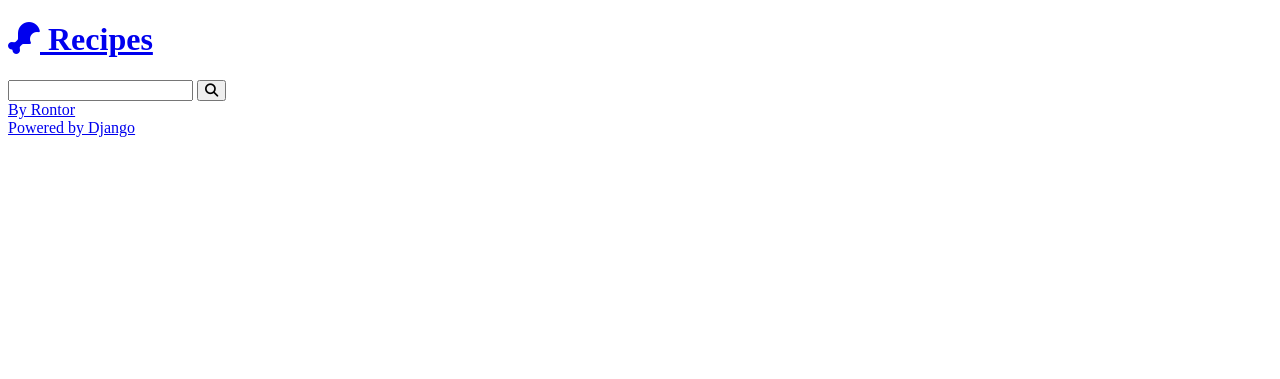
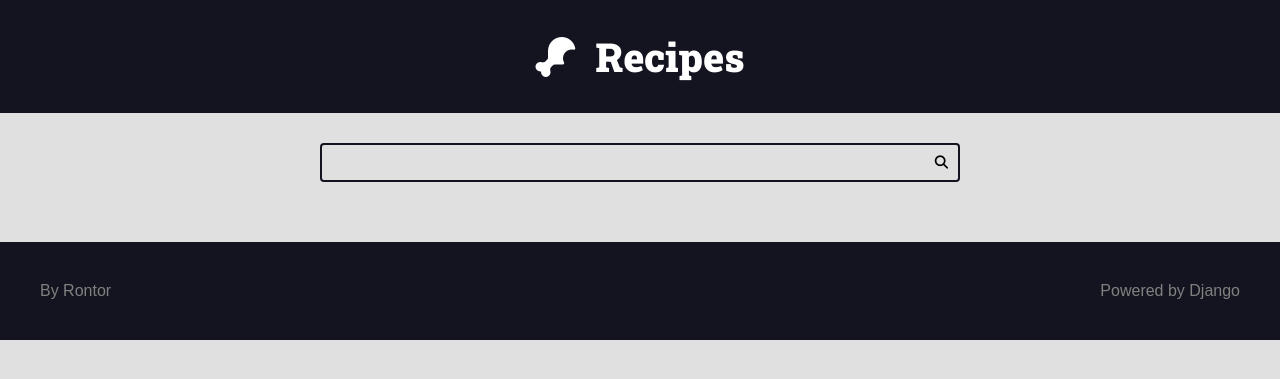
Before and after one commit to RontorG/curso-django-projeto1, a Django app: page / in a window 1280 px wide. Shown: the top 379 px of the page. Run offline with Django 4.2, Linux system fonts and the light colour scheme; data that the repository does not hold is empty.

Commit message:
alterações no css

```diff
--- /dev/null
+++ b/recipes/static/recipes/css/style.css
@@ -0,0 +1,293 @@
+:root {
+	--color-primary: #269fe6;
+	--color-primary-hover: #2086c2;
+	--color-primary-dark: #13141f;
+	--color-primary-dark-hover: #212336;
+	--color-primary-light: #d4ecfa;
+	--color-primary-light-hover: #bdd8e7;
+
+	--color-white: #fff;
+	--color-black: #000;
+
+	--color-dark-text: #444;
+	--color-info-light: #cce5ff;
+	--color-debug-light: #cce5ff;
+	--color-success-light: #d4edda;
+	--color-alert-light: #fff3cd;
+	--color-warning-light: #fff3cd;
+	--color-error-light: #f8d7da;
+
+	--color-info-dark: #4d86c4;
+	--color-debug-dark: #4d86c4;
+	--color-success-dark: #4a9c5d;
+	--color-alert-dark: #927f40;
+	--color-warning-dark: #927f40;
+	--color-error-dark: #da525d;
+
+	--color-gray-0: #f9f9f9;
+	--color-gray-1: #e0e0e0;
+	--color-gray-2: #c7c7c7;
+	--color-gray-3: #aeaeae;
+	--color-gray-4: #959595;
+	--color-gray-5: #7d7d7d;
+	--color-gray-6: #646464;
+	--color-gray-7: #4b4b4b;
+	--color-gray-8: #323232;
+	--color-gray-9: #191919;
+
+	--font-primary: sans-serif;
+	--font-headings: 'Roboto Slab', serif;
+
+	--spacing-gutter-medium: 3rem;
+	--spacing-gutter-large: 4rem;
+}
+
+* {
+	padding: 0;
+	margin: 0;
+	box-sizing: border-box;
+}
+
+html {
+	font-size: 62.5%;
+}
+
+body {
+	font-size: 1.6rem;
+	font-family: var(--font-primary);
+	background: var(--color-gray-1);
+	color: var(--color-dark-text);
+}
+
+h1,
+h2,
+h3,
+h4,
+h5,
+h6 {
+	font-family: var(--font-headings);
+}
+
+.container {
+	max-width: 144rem;
+	margin: 0 auto;
+	padding: var(--spacing-gutter-medium);
+}
+
+.main-header-container {
+	background: var(--color-primary-dark);
+}
+
+.main-logo {
+	font-size: 4rem;
+	color: var(--color-white);
+	text-decoration: none;
+	display: flex;
+	flex-flow: row nowrap;
+	align-items: center;
+	justify-content: center;
+	width: fit-content;
+	margin: 0 auto;
+}
+
+.main-logo-icon {
+	margin-right: 2rem;
+}
+
+.search-form {
+	border: .2rem solid var(--color-primary-dark);
+	max-width: 64rem;
+	margin: 0 auto;
+	border-radius: .4rem;
+	position: relative;
+	transition: all 300ms ease-in-out;
+}
+
+.search-input,
+.search-button {
+	border: none;
+	background: none;
+	outline: none;
+	padding: 1rem;
+	transition: all 300ms ease-in-out;
+}
+
+.search-input {
+	width: 100%;
+	padding-right: 3rem;
+}
+
+.search-button {
+	position: absolute;
+	top: 0;
+	right: 0;
+}
+
+.search-button:focus {
+	outline: 1px solid var(--color-primary);
+	background: rgba(0, 102, 102, .3);
+}
+
+.search-form:focus-within {
+	border-color: var(--color-primary);
+	background: var(--color-white);
+}
+
+.search-form:focus-within .search-button {
+	color: var(--color-primary);
+}
+
+.main-content {
+	padding-top: 0;
+}
+
+.main-content-list {
+	display: grid;
+	grid-template-columns: repeat(auto-fit, minmax(340px, 1fr));
+	gap: var(--spacing-gutter-large);
+}
+
+.recipe {
+	background: var(--color-white);
+	box-shadow: -5px 5px 10px rgba(0, 0, 0, .2);
+	transform: scale(1);
+	transition: all 300ms ease-in-out;
+	border-radius: .4rem;
+	overflow: hidden;
+}
+
+.recipe img {
+	max-width: 100%;
+}
+
+.recipe-list-item {
+	max-width: 64rem;
+	height: fit-content;
+}
+
+.recipe-list-item:hover {
+	transform: scale(1.02);
+	box-shadow: -8px 8px 18px rgba(0, 0, 0, .25);
+}
+
+.recipe-title-container {
+	padding: var(--spacing-gutter-medium);
+	padding-bottom: 2rem;
+}
+
+.recipe-title-container a{
+	text-decoration: none;
+	color: var(--color-primary-dark);
+}
+
+.recipe-author {
+	padding: 0 var(--spacing-gutter-medium);
+}
+
+.recipe-content {
+	padding: var(--spacing-gutter-medium);
+	padding-top: 2rem;
+}
+
+.recipe-author-item {
+	color: var(--color-gray-4);
+	margin-right: 1rem;
+	font-style: italic;
+	font-size: 1.4rem;
+}
+
+.recipe-author a {
+	color: var(--color-primary);
+	transition: all 300ms ease-in-out;
+	text-decoration: none;
+}
+
+.recipe-author a:hover {
+	color: var(--color-primary-dark);
+}
+
+.recipe-meta-container {
+	display: flex;
+	flex-flow: row wrap;
+	padding: var(--spacing-gutter-medium);
+	background: var(--color-gray-1);
+}
+
+.recipe-meta {
+	display: flex;
+	flex-flow: column nowrap;
+	flex-shrink: 1;
+	flex-grow: 1;
+	text-align: center;
+}
+
+.recipe-meta-title {
+	font-size: 1.6rem;
+}
+
+.recipe-footer a {
+	background: var(--color-primary-dark);
+	display: block;
+	color: var(--color-white);
+	text-decoration: none;
+	text-align: center;
+	padding: 1.5rem var(--spacing-gutter-medium);
+	transition: all 300ms ease-in-out;
+}
+
+.recipe-footer a:hover {
+	filter: brightness(2);
+}
+
+.main-content-detail .recipe-list-item {
+	max-width: 84rem;
+	margin: 0 auto;
+}
+
+.main-content-detail .recipe-list-item:hover {
+	transform: scale(1);
+	box-shadow: -5px 5px 15px rgba(0, 0, 0, .2);
+}
+
+.preparation-steps {
+	padding: var(--spacing-gutter-medium);
+}
+
+.main-footer {
+	display: flex;
+	align-items: center;
+	justify-content: space-between;
+	background: var(--color-primary-dark);
+	color: var(--color-white);
+	padding: var(--spacing-gutter-large);
+}
+
+.main-footer a {
+	color: gray;
+	text-decoration: none;
+	transition: all 300ms ease-in-out;
+}
+
+.main-footer a:hover {
+	color: white;
+}
+
+.preparation-steps h1,
+.preparation-steps h2,
+.preparation-steps h3,
+.preparation-steps h4,
+.preparation-steps h5,
+.preparation-steps h6,
+.preparation-steps p,
+.preparation-steps ol,
+.preparation-steps ul,
+.preparation-steps pre {
+	margin: 2rem 0;
+}
+
+
+.preparation-steps ol,
+.preparation-steps ul {
+	margin: 2rem;
+	padding: 0 2rem;
+}
--- a/recipes/templates/recipes/pages/recipe-view.html
+++ b/recipes/templates/recipes/pages/recipe-view.html
@@ -1,6 +1,6 @@
 {% extends 'global/base.html' %}
 
-{% block title %}Untitled{% endblock title %}
+{% block title %}{{ recipe.title }}{% endblock title %}
 
 {% block content %}
 	<div class="main-content main-content-detail container">
--- a/recipes/views.py
+++ b/recipes/views.py
@@ -28,10 +28,7 @@ def category(request, category_id):
 
 
 def recipe(request, id):
-    recipe = Recipe.objects.filter(
-                pk=id,
-                is_published=True
-            ).order_by('-id').first()
+    recipe = get_object_or_404(Recipe, pk=id, is_published=True)
 
     return render(request, 'recipes/pages/recipe-view.html', context={
         'recipe' : recipe,
```
